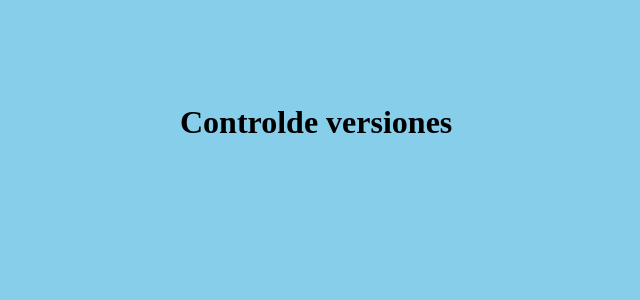
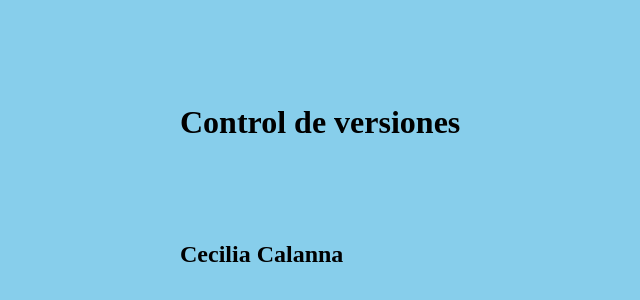
Before and after one commit to srv90/TP_SO_I4_Equipo_, a plain HTML site: page index.html in a window 1280 px wide. Shown: the part 96-396 px from the top of the page, without its empty margins (120-760 px from the left). Drawn offline with Linux system fonts and the light colour scheme.

Commit message:
agrego mi nombre en h2 y un favicon

```diff
--- a/index.html
+++ b/index.html
@@ -3,10 +3,11 @@
 <head>
 <meta charset="utf-8">
 <title> UTN FRA</title>
-<link rel="icon" type="image/x-icon" href="favicon.ico">
+<link rel="icon" type="image/x-icon" href="computer_fav.png">
 <link rel="stylesheet" type="text/css" href="estilo.css">
 </head>
 <body>
-<h1>Controlde versiones</h1>
+<h1>Control de versiones</h1>
+<h2>Cecilia Calanna</h2>
 </body>
 </html>
```
Also changed, not shown: computer_fav.png (added).
